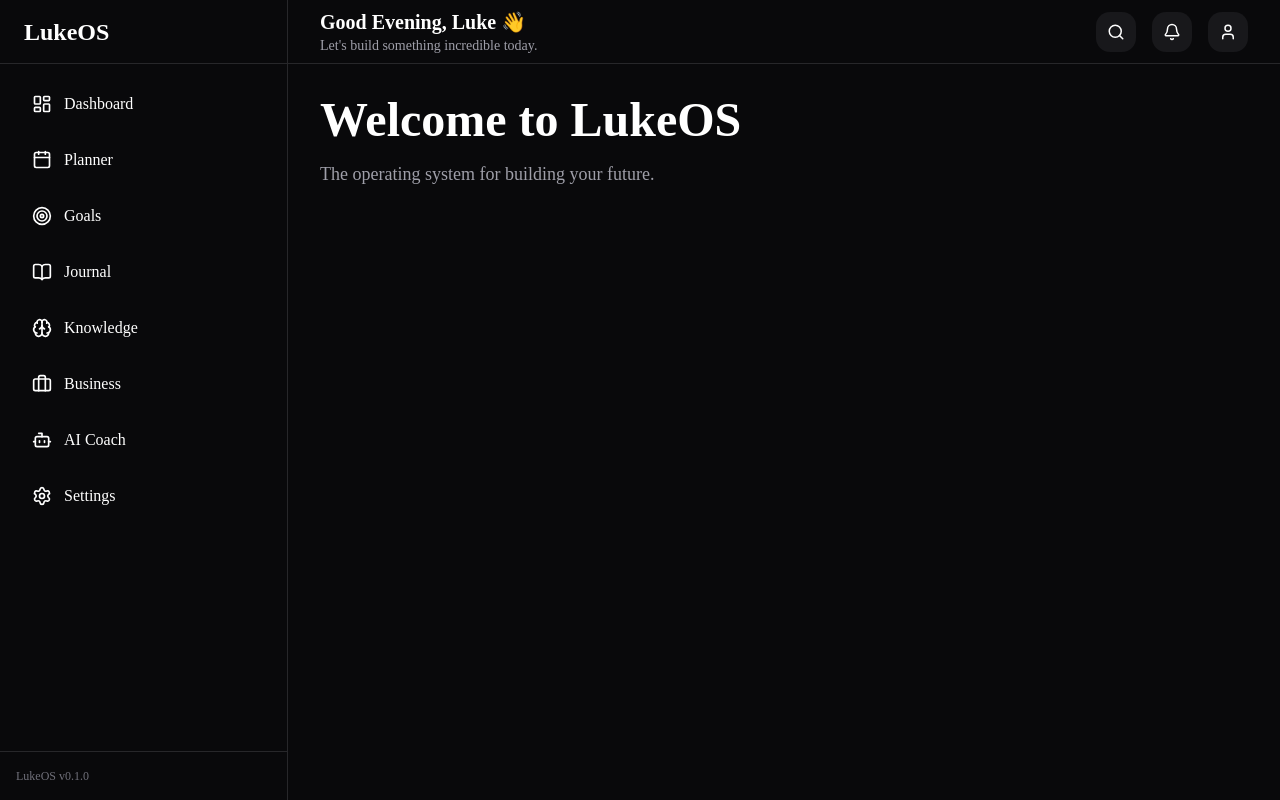
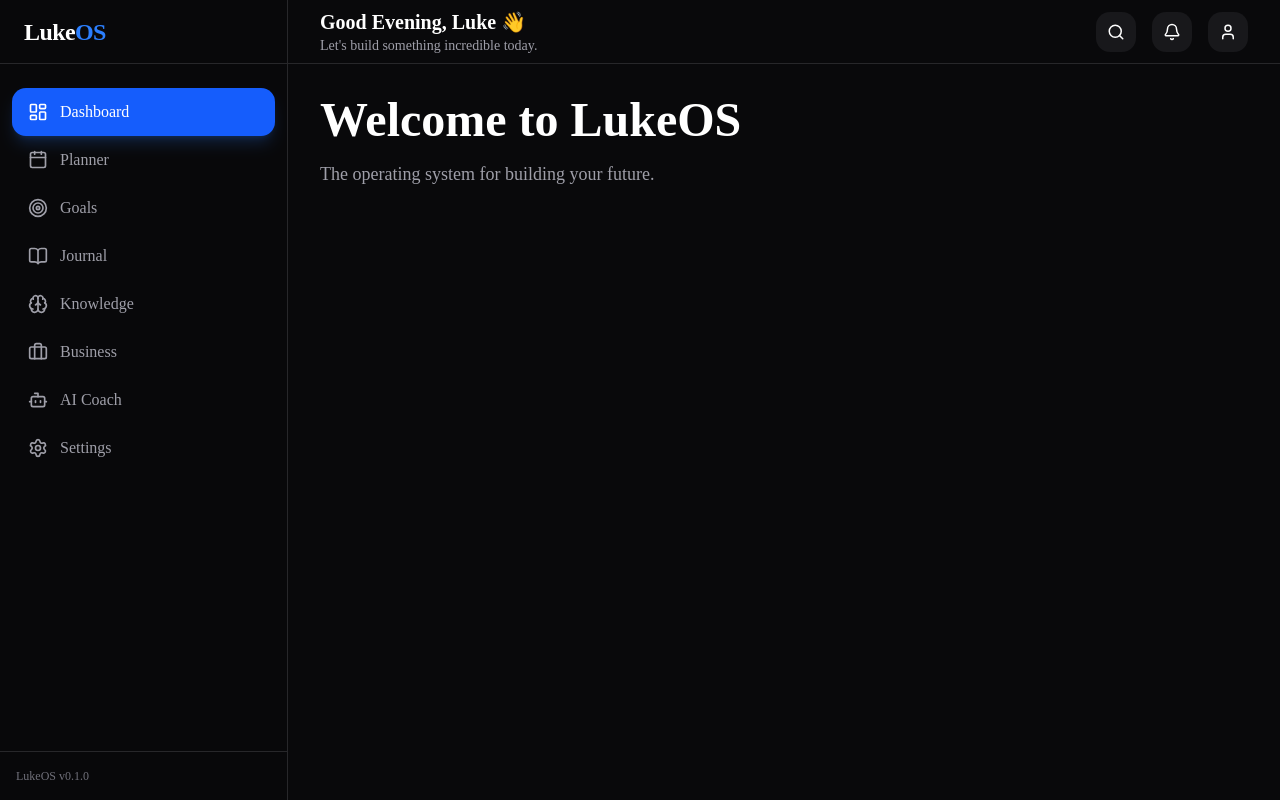
Before and after one commit to lukenganga443-a11y/Lukeos, a Next.js app: page / in a window 1280 px wide. Built offline with nearby package versions, Linux system fonts and the light colour scheme.

Commit message:
feat: refactor Sidebar component and add navigation constants for improved structure and animation

```diff
--- a/src/components/layout/Sidebar.tsx
+++ b/src/components/layout/Sidebar.tsx
@@ -1,44 +1,45 @@
-import {
-  LayoutDashboard,
-  Calendar,
-  Target,
-  BookOpen,
-  Brain,
-  Briefcase,
-  Bot,
-  Settings,
-} from "lucide-react";
+"use client";
 
-const menuItems = [
-  { icon: LayoutDashboard, label: "Dashboard" },
-  { icon: Calendar, label: "Planner" },
-  { icon: Target, label: "Goals" },
-  { icon: BookOpen, label: "Journal" },
-  { icon: Brain, label: "Knowledge" },
-  { icon: Briefcase, label: "Business" },
-  { icon: Bot, label: "AI Coach" },
-  { icon: Settings, label: "Settings" },
-];
+import Link from "next/link";
+import { usePathname } from "next/navigation";
+import { motion } from "framer-motion";
+import { navigation } from "@/constants/navigation";
 
 export default function Sidebar() {
+  const pathname = usePathname();
+
   return (
-    <aside className="w-72 h-screen bg-zinc-950 border-r border-zinc-800 text-white flex flex-col">
+    <aside className="w-72 h-screen border-r border-zinc-800 bg-zinc-950/95 backdrop-blur-xl text-white flex flex-col">
       {/* Logo */}
       <div className="h-16 flex items-center px-6 border-b border-zinc-800">
-        <h1 className="text-2xl font-bold">LukeOS</h1>
+        <h1 className="text-2xl font-bold tracking-tight">
+          Luke<span className="text-blue-500">OS</span>
+        </h1>
       </div>
 
       {/* Navigation */}
-      <nav className="flex-1 p-4 space-y-2">
-        {menuItems.map(({ icon: Icon, label }) => (
-          <button
-            key={label}
-            className="w-full flex items-center gap-3 rounded-xl px-4 py-3 text-left hover:bg-zinc-800 transition"
-          >
-            <Icon size={20} />
-            <span>{label}</span>
-          </button>
-        ))}
+      <nav className="flex-1 px-3 py-6 space-y-2">
+        {navigation.map((item) => {
+          const Icon = item.icon;
+          const active = pathname === item.href;
+
+          return (
+            <Link key={item.href} href={item.href}>
+              <motion.div
+                whileHover={{ x: 6 }}
+                whileTap={{ scale: 0.97 }}
+                className={`flex items-center gap-3 rounded-xl px-4 py-3 transition-all duration-300 cursor-pointer ${
+                  active
+                    ? "bg-blue-600 text-white shadow-lg shadow-blue-500/20"
+                    : "text-zinc-400 hover:bg-zinc-900 hover:text-white"
+                }`}
+              >
+                <Icon size={20} />
+                <span className="font-medium">{item.title}</span>
+              </motion.div>
+            </Link>
+          );
+        })}
       </nav>
 
       {/* Footer */}
--- /dev/null
+++ b/src/constants/navigation.ts
@@ -0,0 +1,53 @@
+import {
+  LayoutDashboard,
+  Calendar,
+  Target,
+  BookOpen,
+  Brain,
+  Briefcase,
+  Bot,
+  Settings,
+} from "lucide-react";
+
+export const navigation = [
+  {
+    title: "Dashboard",
+    href: "/",
+    icon: LayoutDashboard,
+  },
+  {
+    title: "Planner",
+    href: "/planner",
+    icon: Calendar,
+  },
+  {
+    title: "Goals",
+    href: "/goals",
+    icon: Target,
+  },
+  {
+    title: "Journal",
+    href: "/journal",
+    icon: BookOpen,
+  },
+  {
+    title: "Knowledge",
+    href: "/knowledge",
+    icon: Brain,
+  },
+  {
+    title: "Business",
+    href: "/business",
+    icon: Briefcase,
+  },
+  {
+    title: "AI Coach",
+    href: "/ai",
+    icon: Bot,
+  },
+  {
+    title: "Settings",
+    href: "/settings",
+    icon: Settings,
+  },
+];
```
